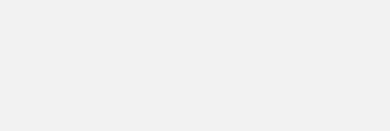
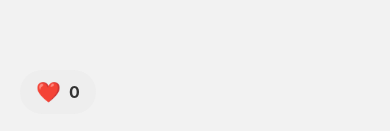
Before and after one commit to ncollazos0610/ProyectoAplicacionMovil, a React Native app: screen / in a window 390 px wide. Shown: the part 710-841 px from the top of the page. Built offline with nearby package versions, Linux system fonts and the light colour scheme.

Commit message:
añadir like button

```diff
--- a/App.tsx
+++ b/App.tsx
@@ -1,5 +1,7 @@
+import BotonInicio from "./src/components/BotonInicio";
 import React from "react";
-import BotonInicio from "./src/components/BotonInicio";
+import { View, StyleSheet } from "react-native";
+import LikeButton from "./src/components/LikeButton";
 
 export default function App() {
   const handleLogin = () => {
@@ -7,10 +9,24 @@ export default function App() {
   };
 
   return (
-    <BotonInicio
-      titulo="Iniciar sesion"
-      onPress={handleLogin}
-      color="#007BFF"
-    />
+    <>
+      <View style={styles.container}>
+        <BotonInicio
+          titulo="Iniciar sesion"
+          onPress={handleLogin}
+          color="#007BFF"
+        />
+
+        {/* Aquí irán otros componentes como el menú o el botón de login */}
+        <LikeButton />
+      </View>
+    </>
   );
 }
+
+const styles = StyleSheet.create({
+  container: {
+    flex: 1,
+    backgroundColor: "#fff",
+  },
+});
--- a/package.json
+++ b/package.json
@@ -10,6 +10,7 @@
   },
   "dependencies": {
     "@expo/ngrok": "^4.1.3",
+    "@expo/vector-icons": "^15.0.3",
     "expo": "~54.0.22",
     "expo-status-bar": "~3.0.8",
     "nativewind": "^4.2.1",
--- /dev/null
+++ b/src/components/LikeButton.tsx
@@ -0,0 +1,47 @@
+import React, { useState } from 'react';
+import { TouchableOpacity, Text, StyleSheet, View } from 'react-native';
+
+const LikeButton = () => {
+  const [likes, setLikes] = useState(0);
+
+  const addLike = () => {
+    setLikes(likes + 1);
+  };
+
+  return (
+    <View style={styles.container}>
+      <TouchableOpacity style={styles.button} onPress={addLike}>
+        <Text style={styles.icon}>❤️</Text>
+        <Text style={styles.count}>{likes}</Text>
+      </TouchableOpacity>
+    </View>
+  );
+};
+
+const styles = StyleSheet.create({
+  container: {
+    position: 'absolute',
+    bottom: 20,
+    left: 20,
+  },
+  button: {
+    flexDirection: 'row',
+    alignItems: 'center',
+    backgroundColor: '#eee',
+    paddingHorizontal: 16,
+    paddingVertical: 10,
+    borderRadius: 30,
+    elevation: 3, // sombra en Android
+  },
+  icon: {
+    fontSize: 20,
+    marginRight: 8,
+  },
+  count: {
+    fontSize: 16,
+    fontWeight: 'bold',
+    color: '#333',
+  },
+});
+
+export default LikeButton;
```
Also changed, not shown: src/components/App.tsx (deleted, +0 -9 lines), src/h.txt (deleted), 1 other file (tests, documents, lock files or other folders).
